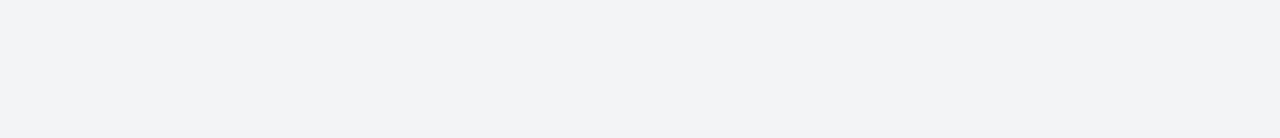
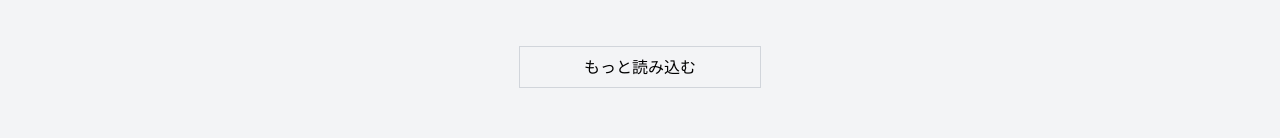
Before and after one commit to FNYukii/Skyline, a Next.js app: page /gallery in a window 1280 px wide. Shown: the part 334-472 px from the top of the page. Built offline with nearby package versions, Linux system fonts and the light colour scheme.

Commit message:
feat: もっと読み込むボタンを配置

```diff
--- a/src/app/gallery/page.tsx
+++ b/src/app/gallery/page.tsx
@@ -24,6 +24,8 @@ export default function Page() {
 					</div>
 				))}
 			</div>
+
+			<button className="block mt-12 mx-auto   py-2 px-16   border border-gray-300   hover:bg-gray-200 transition">もっと読み込む</button>
 		</div>
 	)
 }
```
